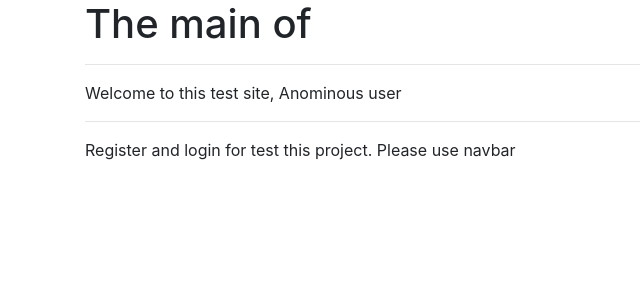
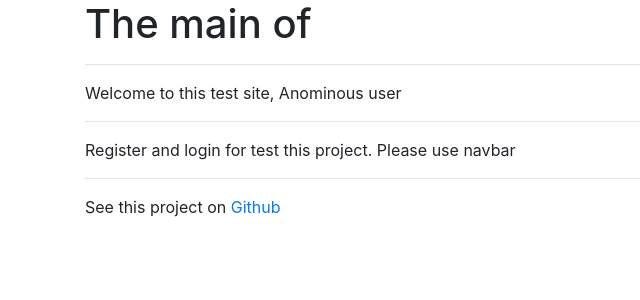
Before and after one commit to notzeldon/google_drive_manager, a Python web app: template manager/templates/index.html in a window 1280 px wide. Shown: the part 56-356 px from the top of the page, without its empty margins (0-640 px from the left). Run offline with Jinja, Linux system fonts and the light colour scheme; the template is opened without the code that fills it, so the values that code supplies are empty; some libraries are stand-ins or nearby versions.

Commit message:
Link to github on main page

```diff
--- a/manager/templates/index.html
+++ b/manager/templates/index.html
@@ -11,5 +11,7 @@
     <hr>
 
     Register and login for test this project. Please use navbar
+    <hr>
+    See this project on <a target="_blank" href="https://github.com/zaarsx/google_drive_manager">Github</a>
 
 {% endblock %}
```
